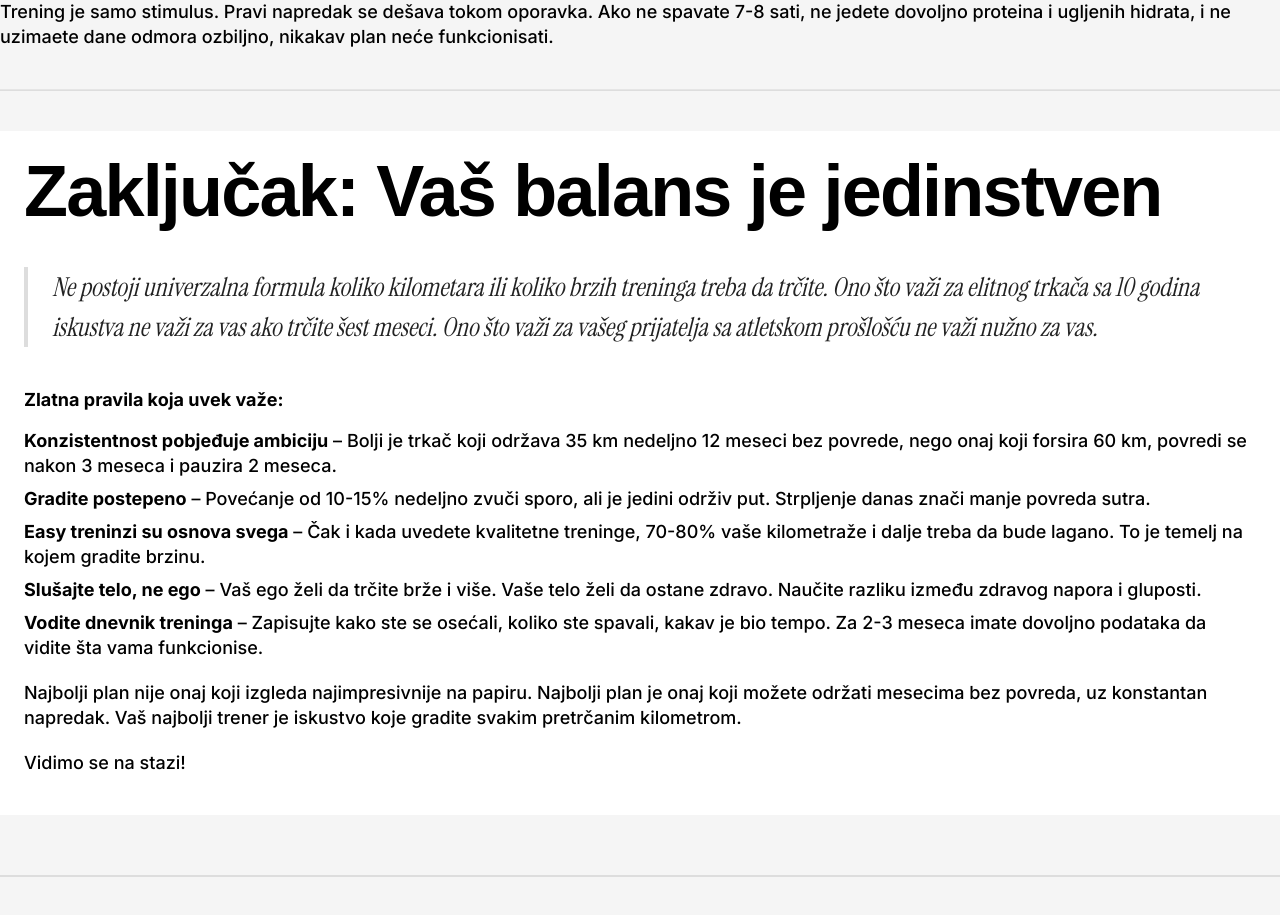
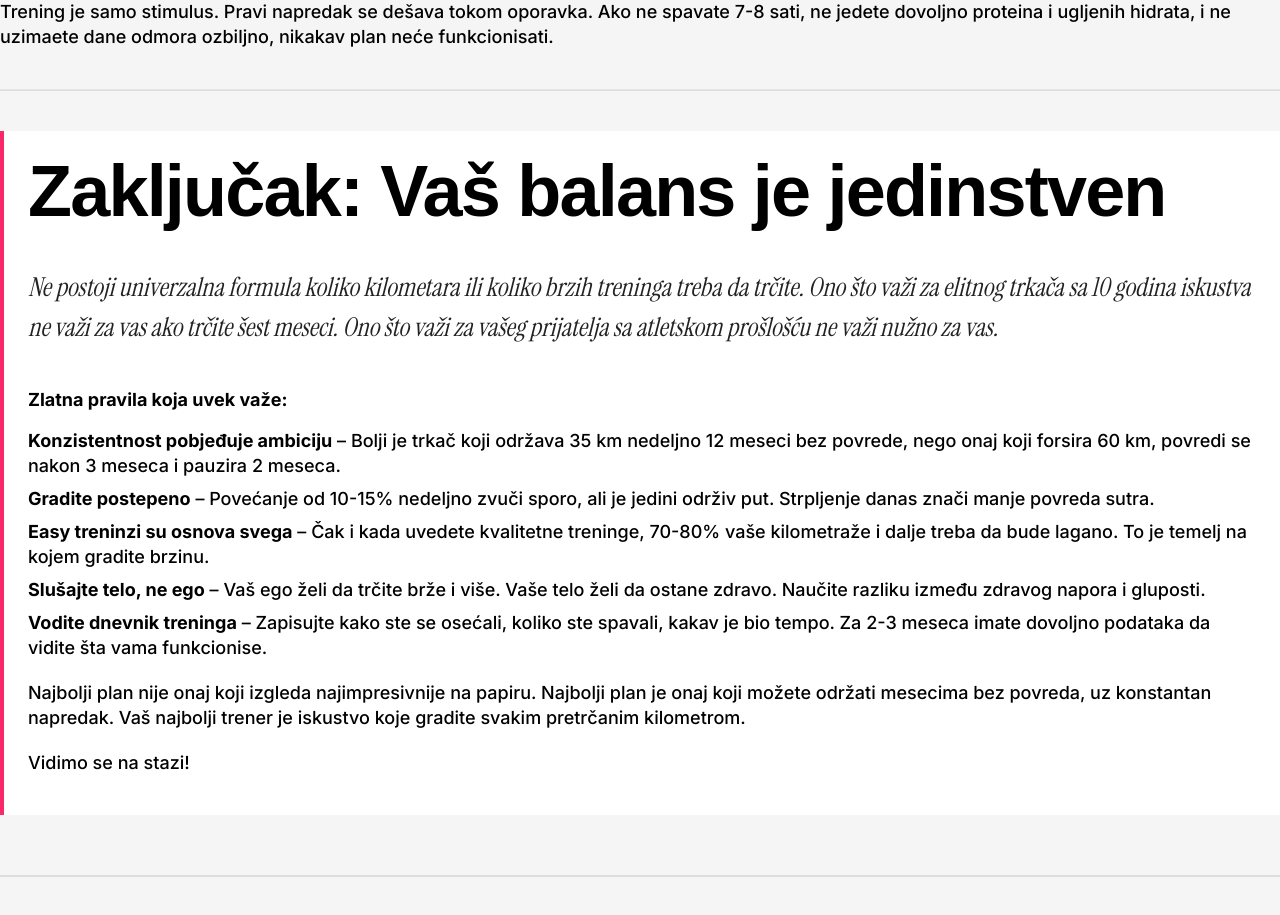
Before and after one commit to krsticzoran/runningstories, a Next.js app: page /trening/kilometraza-ili-kvalitet in a window 1280 px wide. Shown: the part 7020-7935 px from the top of the page. Built offline with nearby package versions, Linux system fonts and the light colour scheme; a web font is replaced by a local one.

Commit message:
style: add pink left border to highlight box

```diff
--- a/components/mdx/BlockQuote.tsx
+++ b/components/mdx/BlockQuote.tsx
@@ -1,10 +1,17 @@
 interface BlockQuoteProps {
   text: string;
+  border?: boolean;
 }
 
-export function BlockQuote({ text }: BlockQuoteProps) {
+export function BlockQuote({ text, border = false }: BlockQuoteProps) {
   return (
-    <blockquote className="my-10 pl-6 border-l-4 border-[#ddd] !font-instrument italic text-[22px] sm:text-[26px] leading-[34px] sm:leading-10 text-custom-dark">
+    <blockquote
+      className={`
+          my-10
+          ${border ? "border-l-4 border-[#ddd]  pl-6" : ""}
+          !font-instrument italic text-[22px] sm:text-[26px] leading-[34px] sm:leading-10 text-custom-dark
+        `}
+    >
       {text}
     </blockquote>
   );
--- a/components/mdx/white-box.tsx
+++ b/components/mdx/white-box.tsx
@@ -4,5 +4,11 @@ interface WhiteBoxProps {
 }
 
 export function WhiteBox({ children, className = "" }: WhiteBoxProps) {
-  return <div className={`bg-white px-6 py-10 ${className}`}>{children}</div>;
+  return (
+    <div
+      className={`bg-white px-6 py-10 border-l-4 border-custom-accent ${className}`}
+    >
+      {children}
+    </div>
+  );
 }
```
